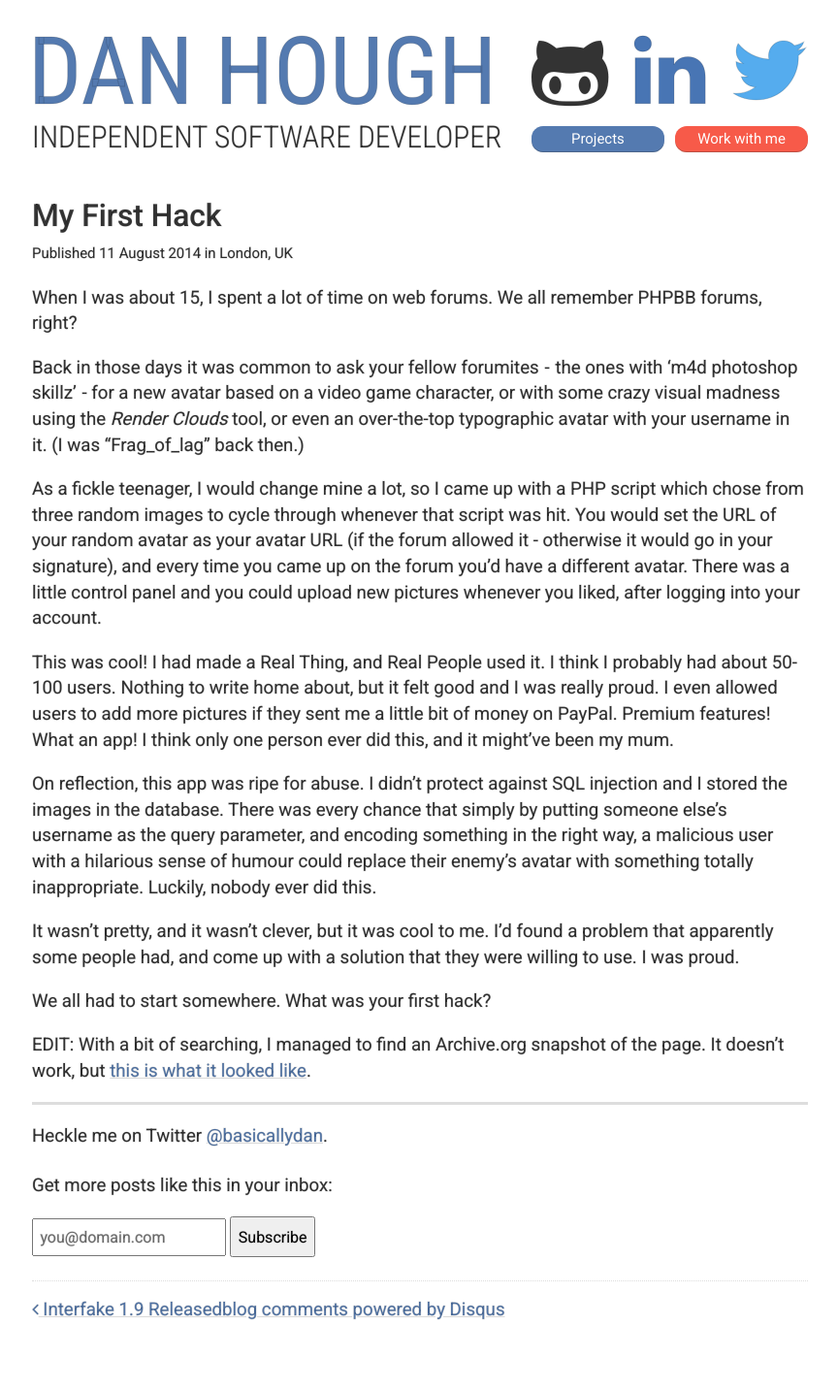
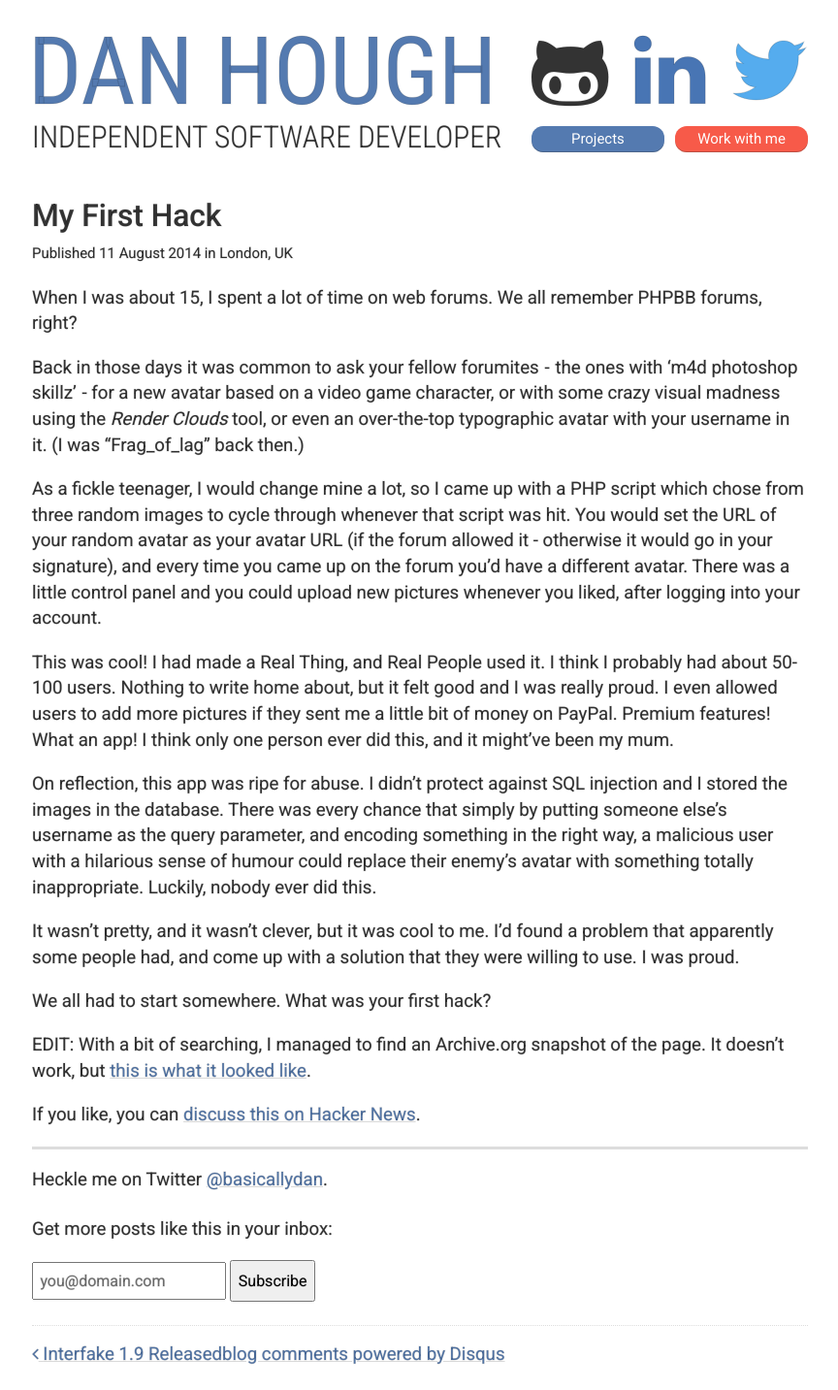
Before and after one commit to basicallydan/danhough.com, a Jekyll site: the page built from _posts/2014-08-11-my-first-hack.markdown, in a window 1280 px wide. Shown: the whole page at 97% size, without its empty margins (207-1071 px from the left). Built offline with Jekyll 4.4.1, drawn with Linux system fonts in a browser that asks for light colours; Markdown is read by kramdown in place of the engine named in the settings; comment, search, counter and statistics services are not loaded; before the commit the page ends 1388 px from its top, so only the background shows below that.

Commit message:
Hacker News link

```diff
--- a/_posts/2014-08-11-my-first-hack.markdown
+++ b/_posts/2014-08-11-my-first-hack.markdown
@@ -22,3 +22,5 @@
 We all had to start somewhere. What was your first hack?
 
 EDIT: With a bit of searching, I managed to find an Archive.org snapshot of the page. It doesn't work, but [this is what it looked like](http://web.archive.org/web/20070207043937/http://www.silverferret.co.uk/sigimage/).
+
+If you like, you can [discuss this on Hacker News](https://news.ycombinator.com/item?id=8163493).
```
